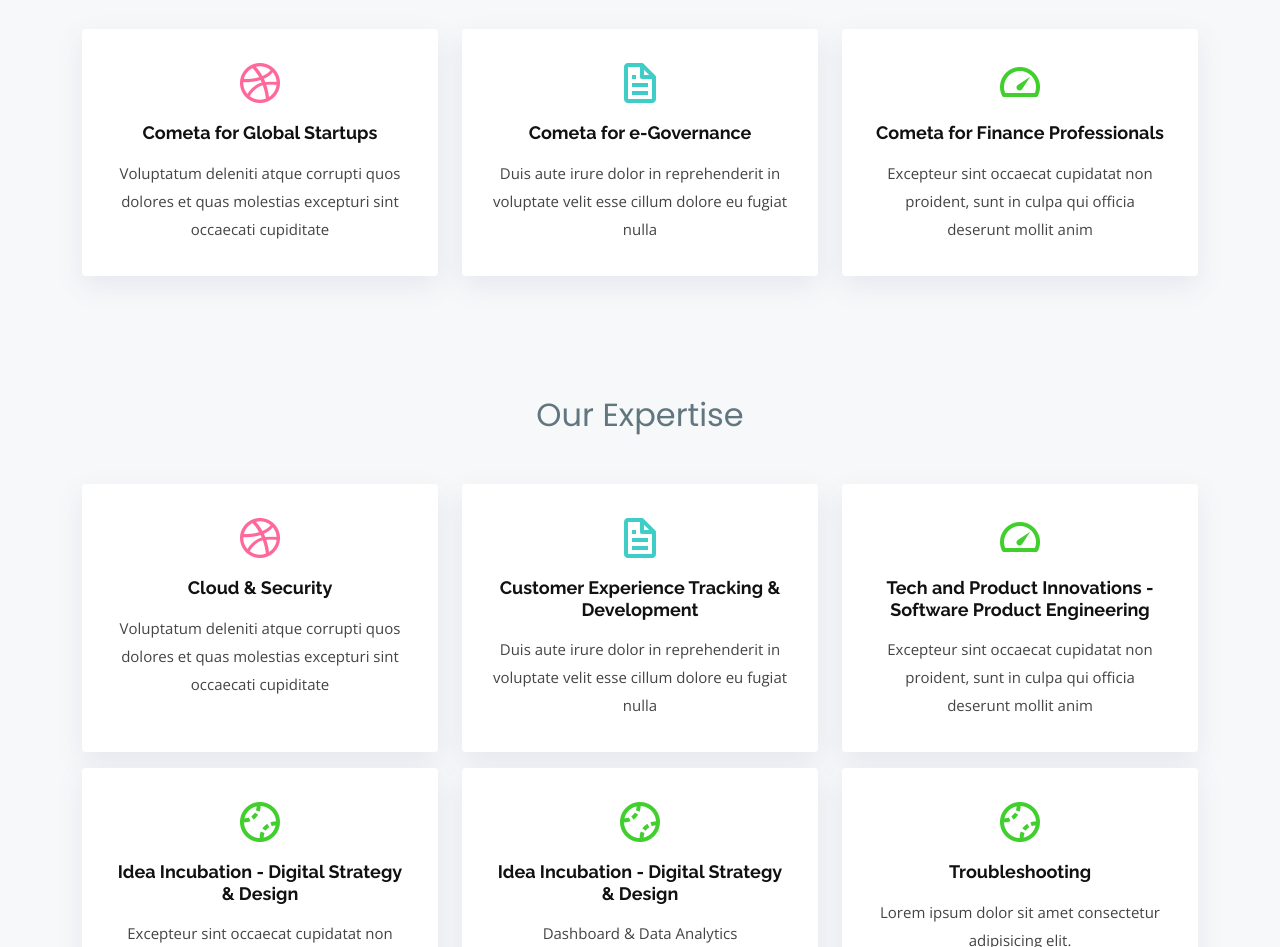
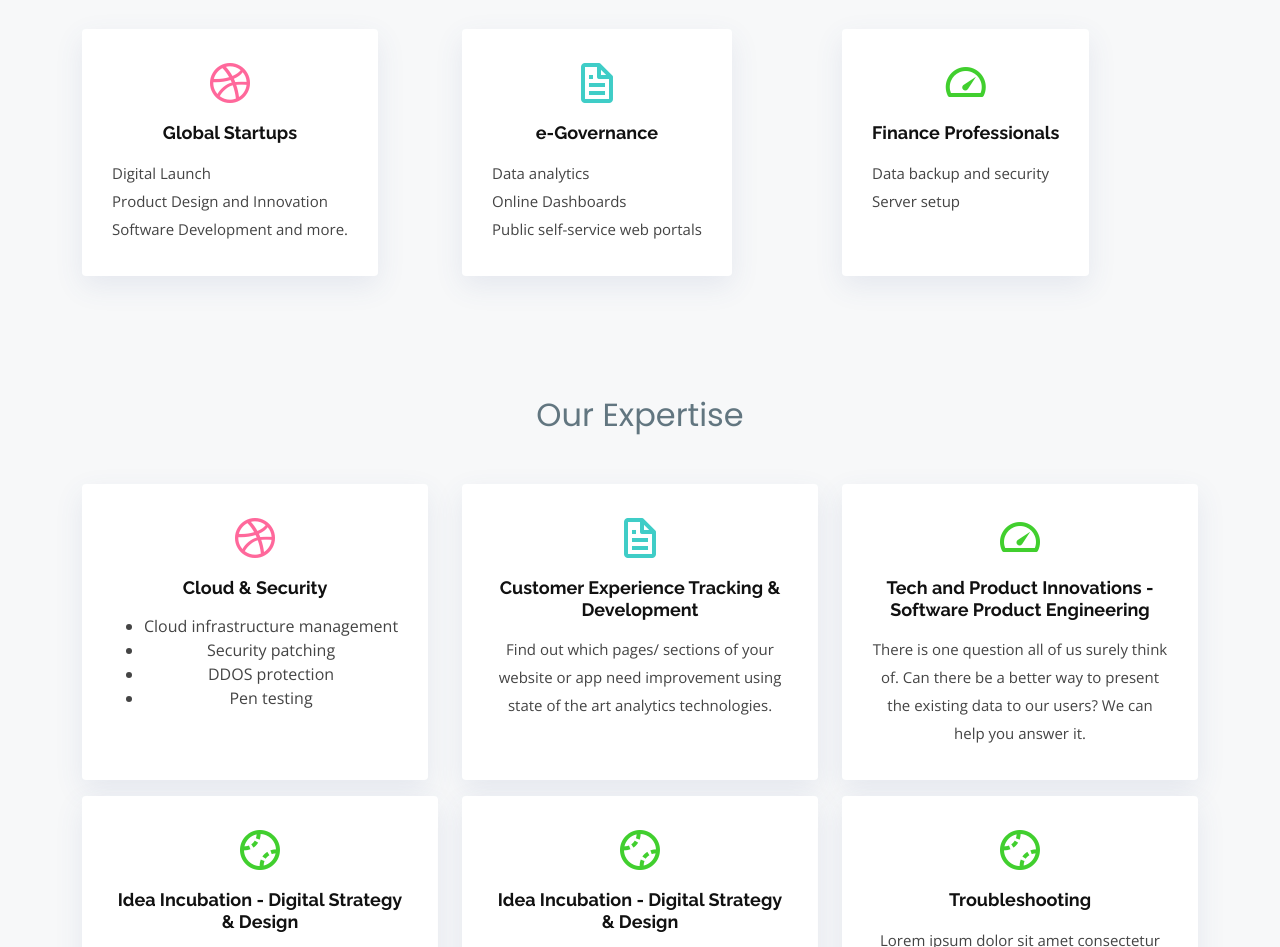
Before and after one commit to ai4startups/ai4startups-website, a plain HTML site: page index.html in a window 1280 px wide. Shown: the part 740-1687 px from the top of the page. Drawn offline with nearby package versions, Linux system fonts and the light colour scheme.

Commit message:
quick push

```diff
--- a/index.html
+++ b/index.html
@@ -105,24 +105,24 @@
           <div class="col-md-6 col-lg-4 d-flex align-items-stretch mb-5 mb-lg-0">
             <div class="icon-box icon-box-pink">
               <div class="icon"><i class="bx bxl-dribbble"></i></div>
-              <h4 class="title"><a href="">Cometa for Global Startups</a></h4>
-              <p class="description">Voluptatum deleniti atque corrupti quos dolores et quas molestias excepturi sint occaecati cupiditate</p>
+              <h4 class="title"><a href="">Global Startups</a></h4>
+              <p class="description" style="text-align: left">Digital Launch<br>Product Design and Innovation<br>Software Development and more.</p>
             </div>
           </div>
 
           <div class="col-md-6 col-lg-4 d-flex align-items-stretch mb-5 mb-lg-0">
             <div class="icon-box icon-box-cyan">
               <div class="icon"><i class="bx bx-file"></i></div>
-              <h4 class="title"><a href="">Cometa for e-Governance</a></h4>
-              <p class="description">Duis aute irure dolor in reprehenderit in voluptate velit esse cillum dolore eu fugiat nulla</p>
+              <h4 class="title"><a href="">e-Governance</a></h4>
+              <p class="description" style="text-align: left">Data analytics <br> Online Dashboards<br>Public self-service web portals</p>
             </div>
           </div>
 
           <div class="col-md-6 col-lg-4 d-flex align-items-stretch mb-5 mb-lg-0"  >
             <div class="icon-box icon-box-green">
               <div class="icon"><i class="bx bx-tachometer"></i></div>
-              <h4 class="title"><a href="">Cometa for Finance Professionals</a></h4>
-              <p class="description">Excepteur sint occaecat cupidatat non proident, sunt in culpa qui officia deserunt mollit anim</p>
+              <h4 class="title"><a href="">Finance Professionals</a></h4>
+              <p class="description" style="text-align: left">Data backup and security<br>Server setup</p>
             </div>
           </div>
         </div>
@@ -142,7 +142,14 @@
             <div class="icon-box icon-box-pink">
               <div class="icon"><i class="bx bxl-dribbble"></i></div>
               <h4 class="title"><a href="">Cloud & Security</a></h4>
-              <p class="description">Voluptatum deleniti atque corrupti quos dolores et quas molestias excepturi sint occaecati cupiditate</p>
+              <p class="description">
+                <ul>
+                  <li>Cloud infrastructure management</li>
+                  <li>Security patching</li>
+                  <li>DDOS protection</li>
+                  <li>Pen testing</li>
+                </ul>
+              </p>
             </div>
           </div>
 
@@ -150,7 +157,7 @@
             <div class="icon-box icon-box-cyan">
               <div class="icon"><i class="bx bx-file"></i></div>
               <h4 class="title"><a href="">Customer Experience Tracking & Development</a></h4>
-              <p class="description">Duis aute irure dolor in reprehenderit in voluptate velit esse cillum dolore eu fugiat nulla</p>
+              <p class="description">Find out which pages/ sections of your website or app need improvement using state of the art analytics technologies.  </p>
             </div>
           </div>
 
@@ -158,7 +165,7 @@
             <div class="icon-box icon-box-green">
               <div class="icon"><i class="bx bx-tachometer"></i></div>
               <h4 class="title"><a href="">Tech and Product Innovations - Software Product Engineering</a></h4>
-              <p class="description">Excepteur sint occaecat cupidatat non proident, sunt in culpa qui officia deserunt mollit anim</p>
+              <p class="description">There is one question all of us surely think of. Can there be a better way to present the existing data to our users? We can help you answer it.</p>
             </div>
           </div>
 
```
